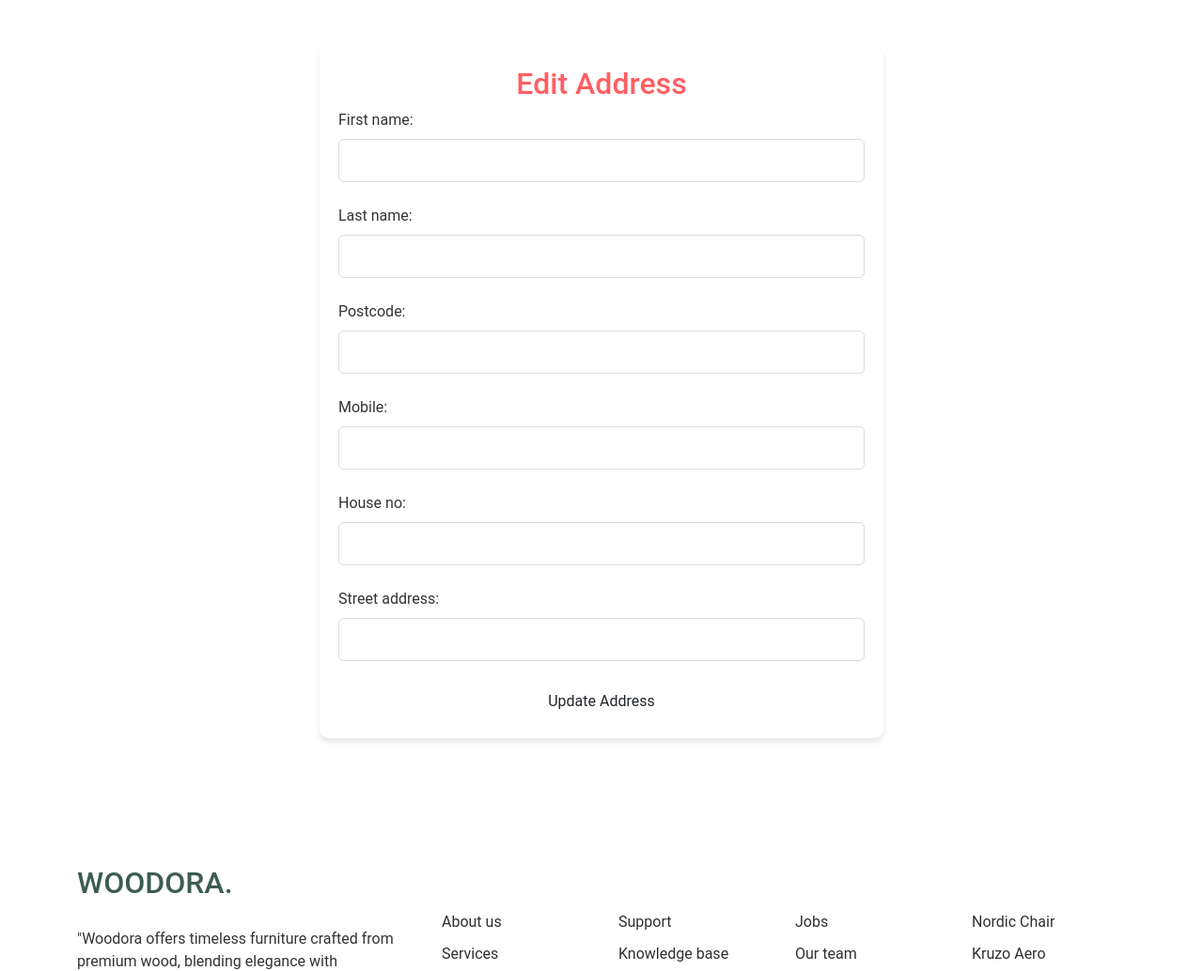
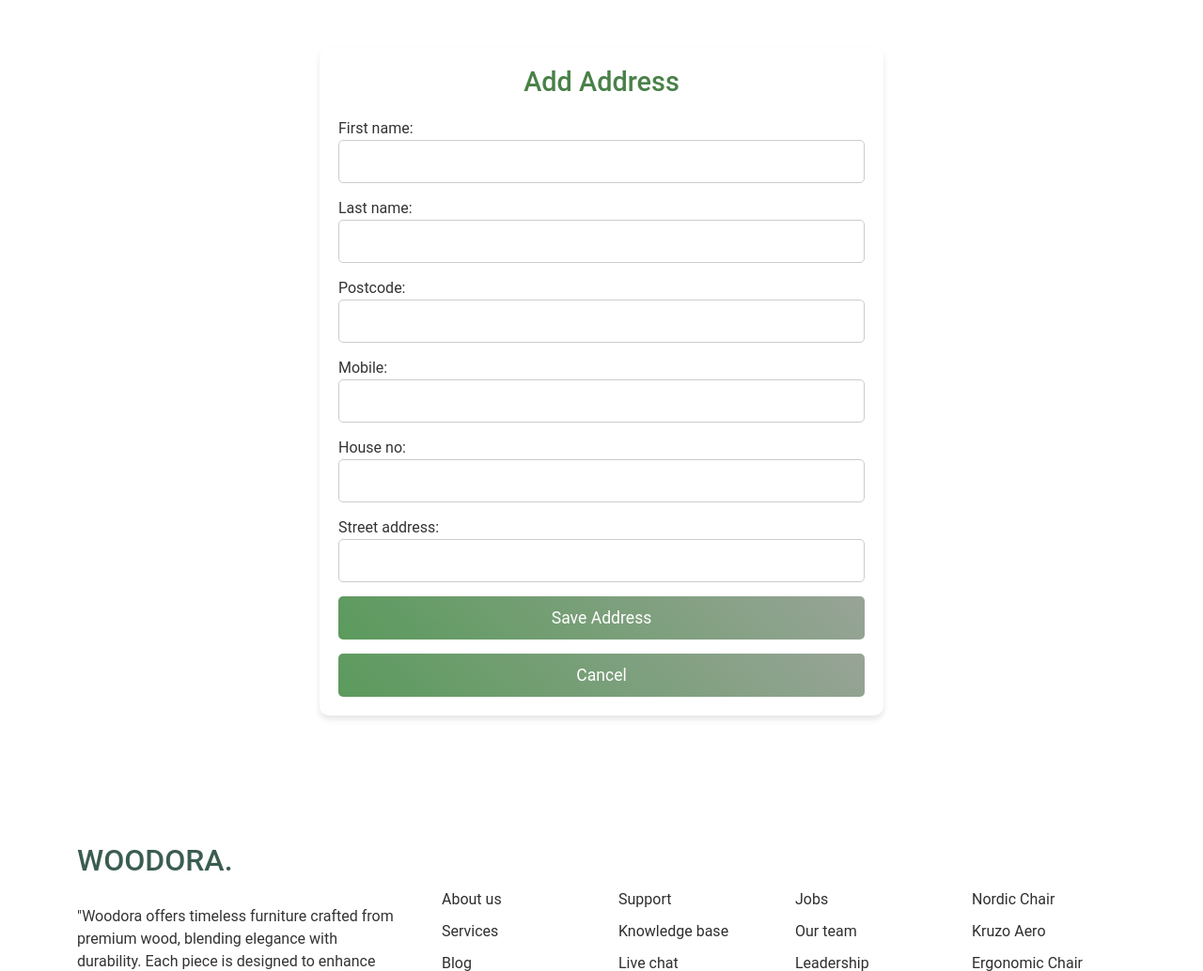
Before and after one commit to jayasree161997/ecommerce, a Django app: page /add_address/ in a window 1280 px wide. Shown: the part 114-1148 px from the top of the page at 94% size. Run offline with Django 5.2, Linux system fonts and the light colour scheme; a user stored in the database is signed in; data comes from the database, SQL or seed files in the repository; parts of the project's set-up code (start-up, migrations or seed data) failed here and were passed over; some libraries are stand-ins or nearby versions.

Commit message:
Update add_Address.html

```diff
--- a/templates/user/add_Address.html
+++ b/templates/user/add_Address.html
@@ -1,7 +1,10 @@
 {% extends "layouts/mainsecond.html" %}
 
+{% load static %}
+
 {% block body %}
- <html lang="en">
+<!doctype html>
+<html lang="en">
   <head>
     <meta charset="utf-8">
     <meta name="viewport" content="width=device-width, initial-scale=1">
@@ -10,7 +13,6 @@
   <body>
 <style>
 
-
         body {
             font-family: 'Roboto', sans-serif;
 
@@ -18,7 +20,8 @@
             margin: 0;
             padding: 0;
         }
-        .container3 {
+
+        .container2 {
             max-width: 600px;
             margin: 50px auto;
             background-color: #fff;
@@ -26,49 +29,78 @@
             border-radius: 10px;
             box-shadow: 0 4px 6px rgba(0, 0, 0, 0.1);
         }
+
         h2 {
-            color: #ff5e62;
+            color:rgb(73, 129, 72);
+            text-align: center;
+            font-size: 1.8rem;
+            margin-bottom: 20px;
         }
+
         form {
             display: flex;
             flex-direction: column;
+            gap: 15px;
         }
-        input, textarea, select {
+
+        form p {
+            margin: 0;
+            display: flex;
+            flex-direction: column;
+        }
+
+        form input[type="text"],
+        form input[type="email"],
+        form input[type="password"],
+        form textarea,
+        form select {
             width: 100%;
             padding: 10px;
-            margin: 8px 0;
-            border: 1px solid #ddd;
-            border-radius: 6px;
-            font-size: 16px;
+            font-size: 1rem;
+            border: 1px solid #ccc;
+            border-radius: 5px;
+            box-sizing: border-box; /* Ensures padding doesn’t increase width */
         }
-        button {
-            background: linear-gradient(to right, #ff758c, #ff7eb3);
+
+        .btn {
+            background: linear-gradient(45deg,rgb(91, 154, 92),rgb(152, 164, 151));
             color: white;
             border: none;
-            padding: 12px;
-            font-size: 18px;
-            border-radius: 6px;
+            border-radius: 5px;
+            padding: 10px 15px;
+            font-size: 1.1rem;
             cursor: pointer;
-            transition: 0.3s;
+            transition: transform 0.2s, box-shadow 0.2s;
+            text-align: center;
+            width: 100%;
         }
-        button:hover {
-            background: linear-gradient(to right, #ff5e62, #ff9966);
+
+        .btn:hover {
+            transform: scale(1.05);
+            box-shadow: 0 4px 8px rgba(0, 0, 0, 0.2);
+        }
+
+        .btn:nth-child(2) {
+            background: linear-gradient(45deg,rgb(160, 176, 158),rgb(158, 163, 155));
+        }
+
+        .btn:nth-child(2):hover {
+            transform: scale(1.05);
+            box-shadow: 0 4px 8px rgba(0, 0, 0, 0.2);
         }
 
 </style>
-<div class="container3">
-    <h2>Edit Address</h2>
+ <div class="container2">
+    <h2>Add Address</h2>
     <form method="POST">
         {% csrf_token %}
         {{ form.as_p }}
-    {% if next %}
         <input type="hidden" name="next" value="{{ next }}">
-    {% endif %}
-        <button type="submit" class="btn">Update Address</button>
+        <button type="submit" class="btn">Save Address</button>
+        <button type="submit" class="btn">Cancel </button>
     </form>
 </div>
 </body>
 </html>
 
-
 {% endblock body %}
```
